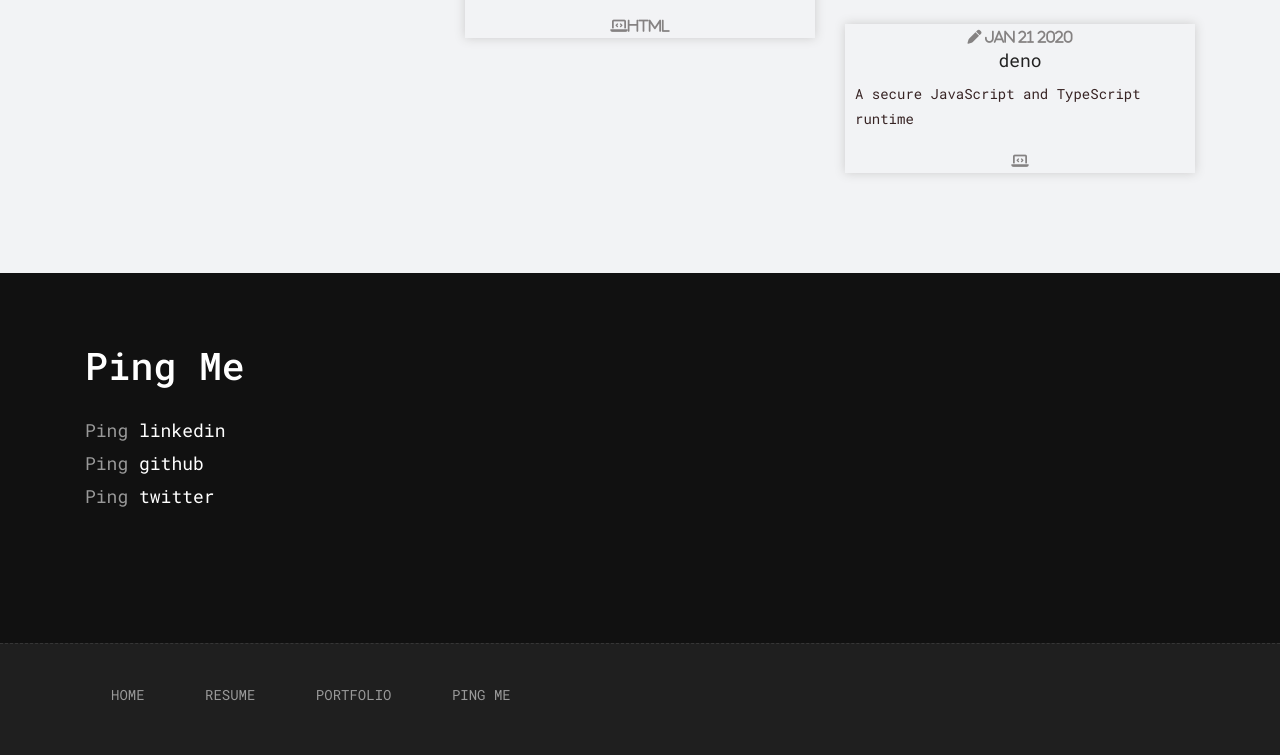
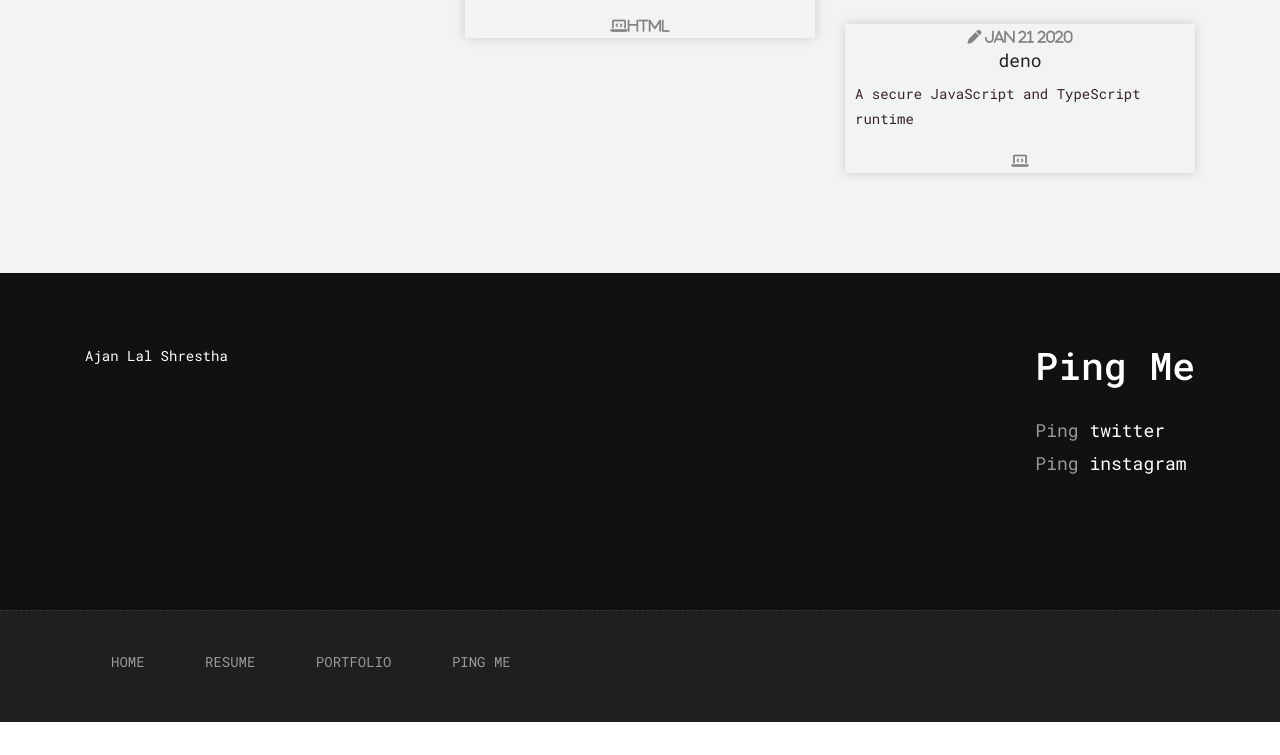
Before and after one commit to AjanShrestha/ajanshrestha.github.io, a website: page index.html in a window 1280 px wide. Shown: the part 7070-7825 px from the top of the page. After the commit the page ends 7792 px from the top, so only its background shows below. Drawn offline with Linux system fonts and the light colour scheme.

Commit message:
feat: Add linked badge, remove github link and add instagram link

```diff
--- a/index.html
+++ b/index.html
@@ -1019,11 +1019,14 @@
 
     <div id="ping" class="section db">
         <div class="container">
-            <div class="section-title text-left">
+            <div class="LI-profile-badge" data-version="v1" data-size="medium" data-locale="en_US" data-type="vertical"
+                data-theme="dark" data-vanity="ajanshrestha" style="float: left;"><a class="LI-simple-link"
+                    href='https://au.linkedin.com/in/ajanshrestha?trk=profile-badge'>Ajan Lal Shrestha</a>
+            </div><!-- end LinkedIn -->
+            <div class="section-title text-left" style="float: right; padding-left: 15px;">
                 <h3>Ping Me</h3>
-                <p>Ping <a href="https://www.linkedin.com/in/ajanshrestha">linkedin</a></p>
-                <p>Ping <a href="https://github.com/AjanShrestha">github</a></p>
                 <p>Ping <a href="https://twitter.com/ShresthaAjan">twitter</a> </p>
+                <p>Ping <a href="https://www.instagram.com/ShresthaAjan/">instagram</a></p>
             </div><!-- end title -->
         </div><!-- end container -->
     </div><!-- end section -->
@@ -1054,6 +1057,8 @@
     <!-- ALL PLUGINS -->
     <script src="js/custom.js"></script>
     <script src="js/jquery.vide.js"></script>
+    <!-- LinkedIn Profile Badge -->
+    <script type="text/javascript" src="https://platform.linkedin.com/badges/js/profile.js" async defer></script>
 
 </body>
 
```
